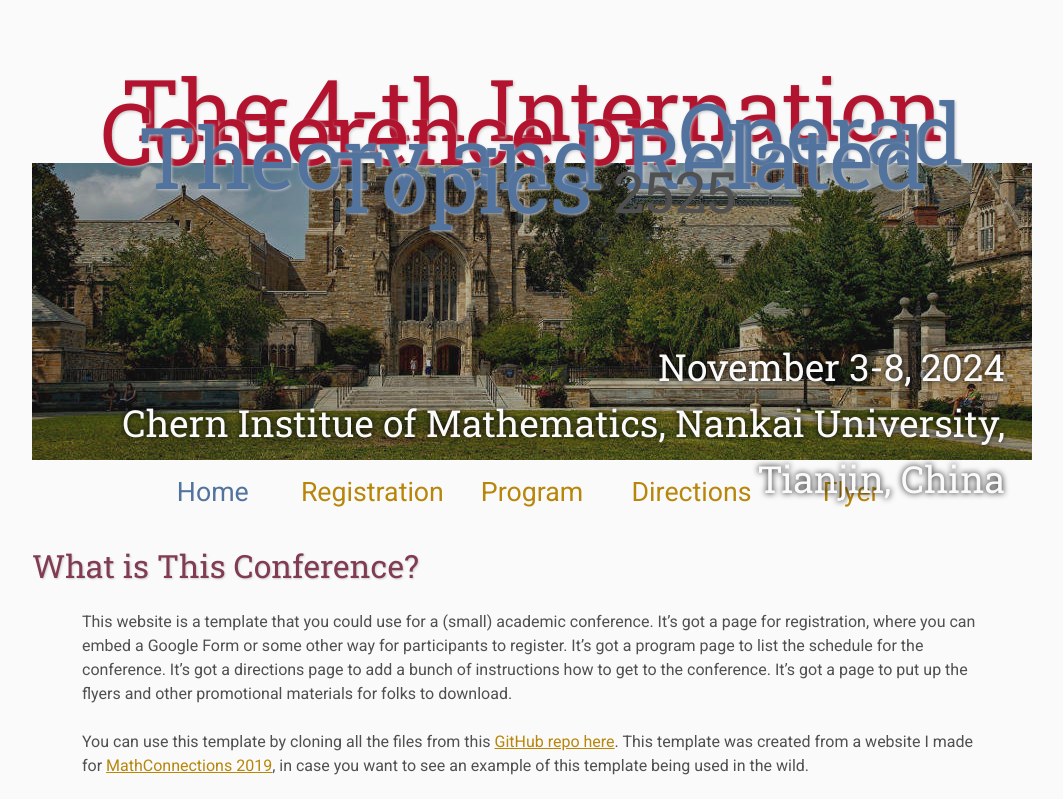
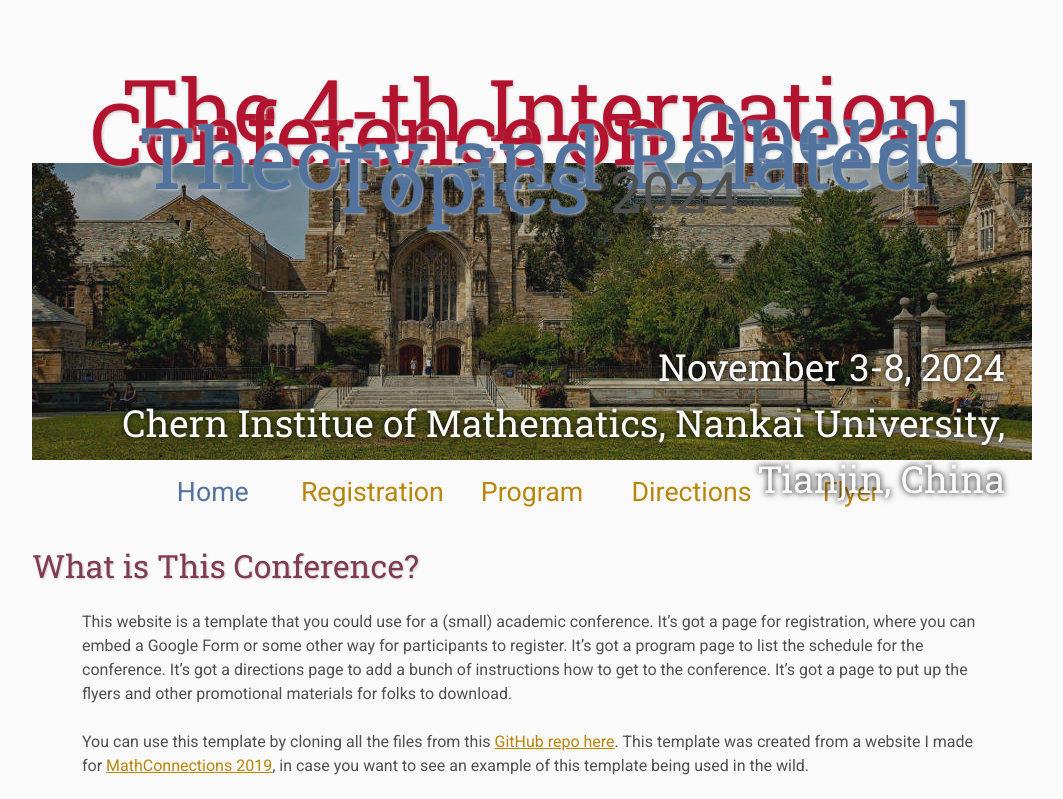
Before and after one commit to ICOTRT2024/ICOTRT2024.github.io, a plain HTML site: page index.html in a window 1280 px wide. Shown: the top 799 px of the page, without its empty margins (108-1171 px from the left). Drawn offline with Linux system fonts and the light colour scheme.

Commit message:
change the size of the title

```diff
--- a/index.html
+++ b/index.html
@@ -17,7 +17,8 @@
     <div class="banner">
         <img src="assets/banner.jpg" alt="Conference Template Banner">
         <div class="top-left">
-            <span class="title1">The 4-th Internation Conference on</span><span class="title2">Operad Theory and Related Topics</span> <span class="year">2525</span>
+            <span class="title1"> <font size="5">
+                The 4-th Internation Conference on</span></font > <span class="title2">Operad Theory and Related Topics</span> <span class="year">2024</span>
         </div>
         <div class="bottom-right">
             November 3-8, 2024 <br> Chern Institue of Mathematics, Nankai University, Tianjin, China
```
